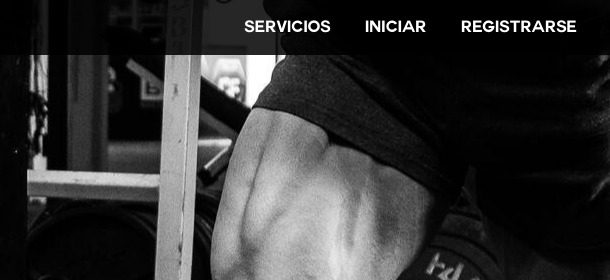
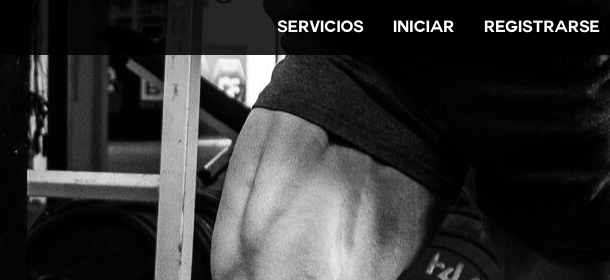
Before and after one commit to Urielcuevas/Proyecto-accesorias-gym, a plain HTML site: page index.html in a window 1280 px wide. Shown: the top 280 px of the page, 670-1280 px from the left. Drawn offline with Linux system fonts and the light colour scheme; a web font is replaced by a local one.

Commit message:
espacio del header

```diff
--- a/css/style.css
+++ b/css/style.css
@@ -83,12 +83,13 @@ header{
     color: white;
     font-family: couture;
     text-decoration: none;
-    padding: 15px;
+    padding-left: 15px;
+    padding-right: 10px;
 }
 
 .barra-nav-division{
     list-style:none;
-    padding: 18px;
+    margin-top: 18px;
 }
 
 
```
